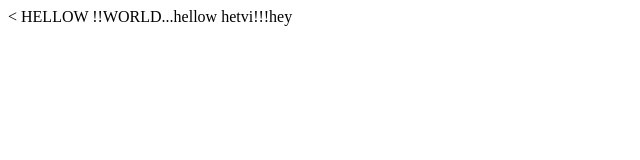
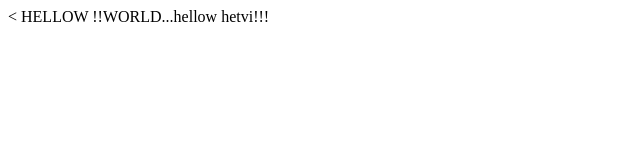
Before and after one commit to hetvishukla2001/hey, a plain HTML site: page hellow.html in a window 1280 px wide. Shown: the full height of the page, 0-640 px from the left. Drawn offline with Linux system fonts and the light colour scheme.

Commit message:
Update hellow.html

```diff
--- a/hellow.html
+++ b/hellow.html
@@ -6,6 +6,6 @@
     <title></title>
   </head>
   <body>
-    HELLOW !!WORLD...hellow hetvi!!!hey
+    HELLOW !!WORLD...hellow hetvi!!!
   </body>
 </html>
```
